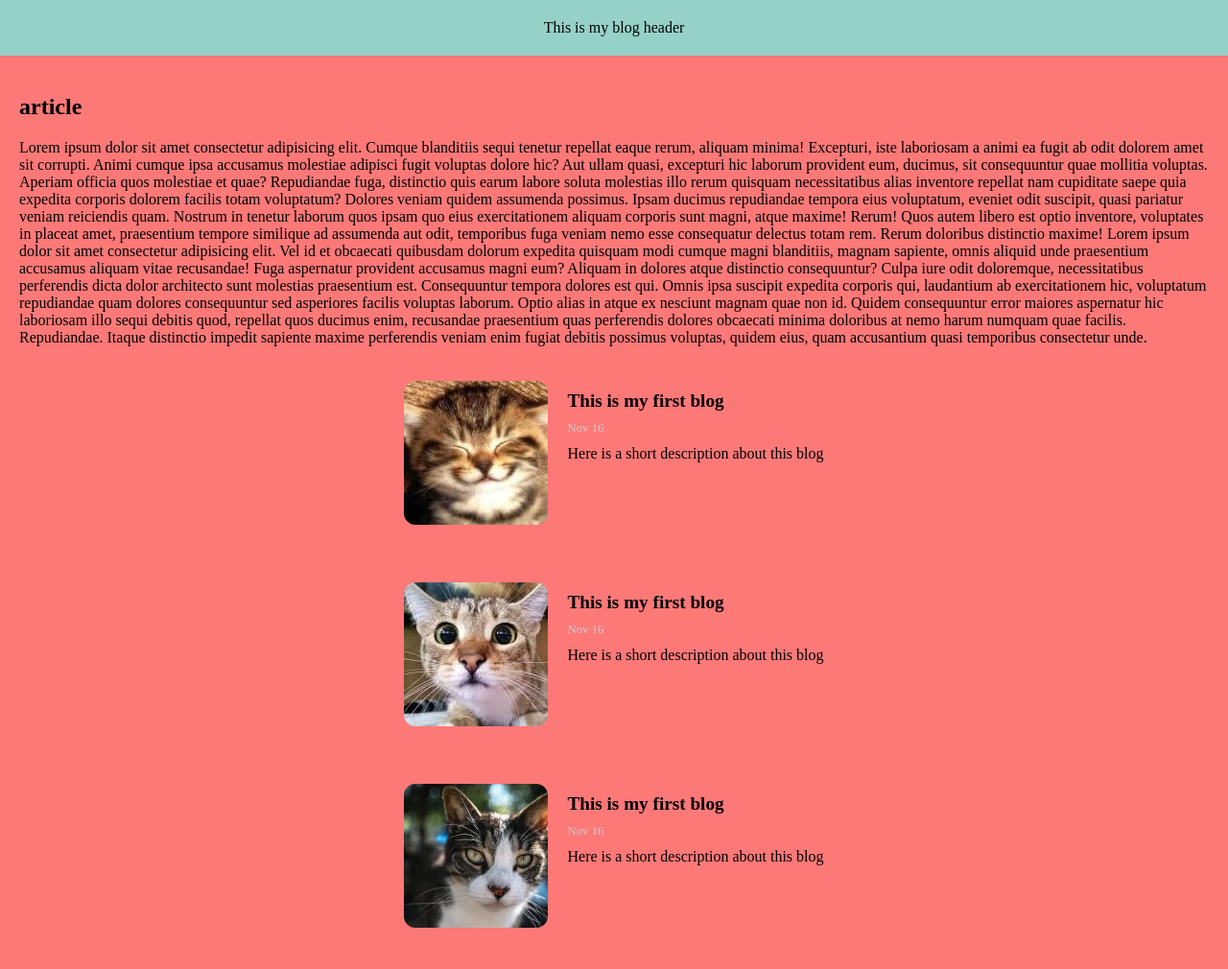
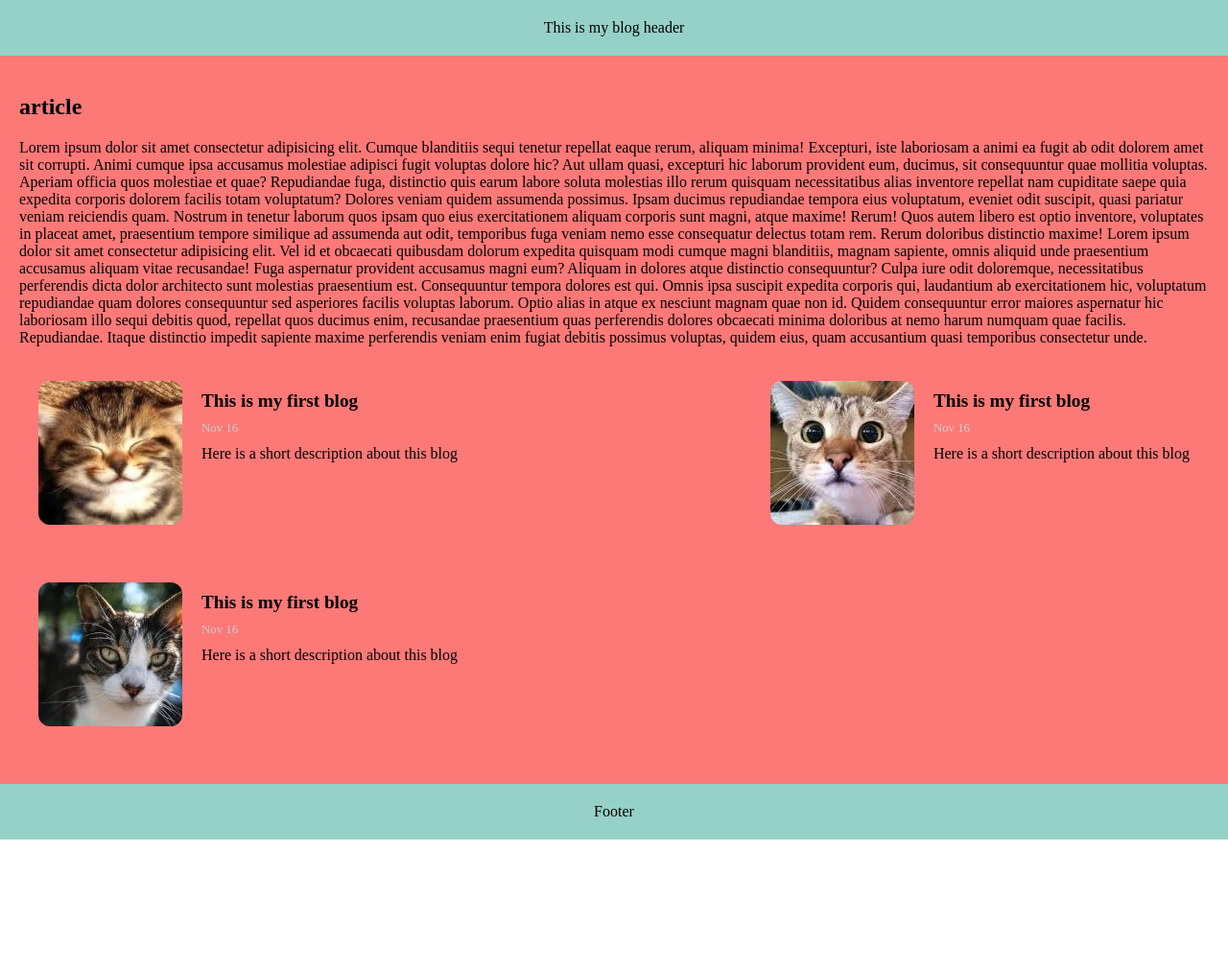
Before and after one commit to wanxiankai/uda-fe, a plain HTML site: page my-blog/index.html in a window 1280 px wide. Shown: the top 1010 px of the page at 96% size. After the commit the page ends 875 px from the top, so only its background shows below. Drawn offline with Linux system fonts and the light colour scheme.

Commit message:
add flex wrap

```diff
--- a/my-blog/style.css
+++ b/my-blog/style.css
@@ -30,10 +30,6 @@ a,a:link,a:visited,a:hover,a:active,a:focus {
         grid-row: 2/3;
         background-color: #fc7978;
     }
-    .flex-wraper {
-        display: flex;
-        justify-content: space-between;
-    }
     header {
         text-align: center;
         padding: 20px;
@@ -65,11 +61,6 @@ a,a:link,a:visited,a:hover,a:active,a:focus {
         grid-row: 2/3;
         background-color: #fc7978;
     }
-    .flex-wraper {
-        display: flex;
-        flex-direction: column;
-        align-items: center;
-    }
     header {
         text-align: center;
         padding: 20px;
@@ -92,9 +83,11 @@ a,a:link,a:visited,a:hover,a:active,a:focus {
     }
 }
 
-
-
-
+.flex-wraper {
+    display: flex;
+    justify-content: space-between;
+    flex-wrap: wrap;
+}
 
 .blogs{
     /* border: 1px red solid; */
```
